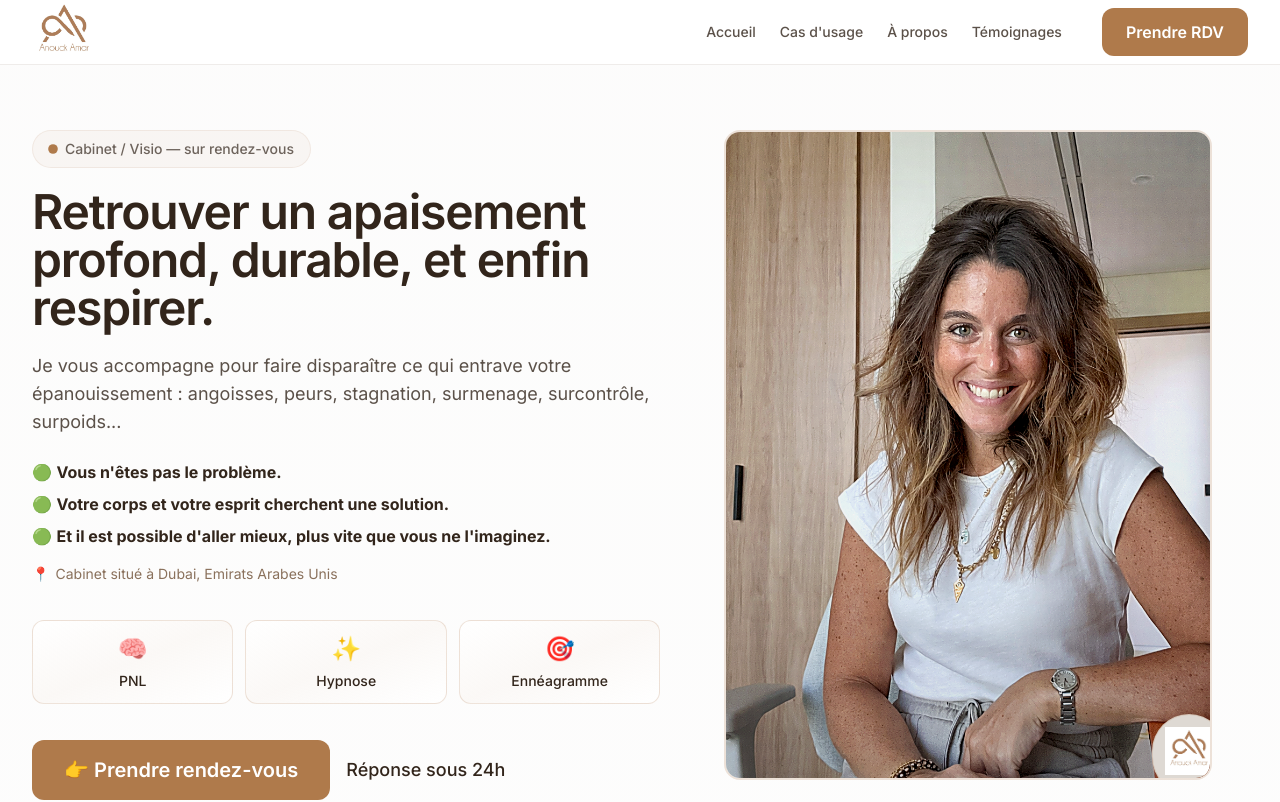
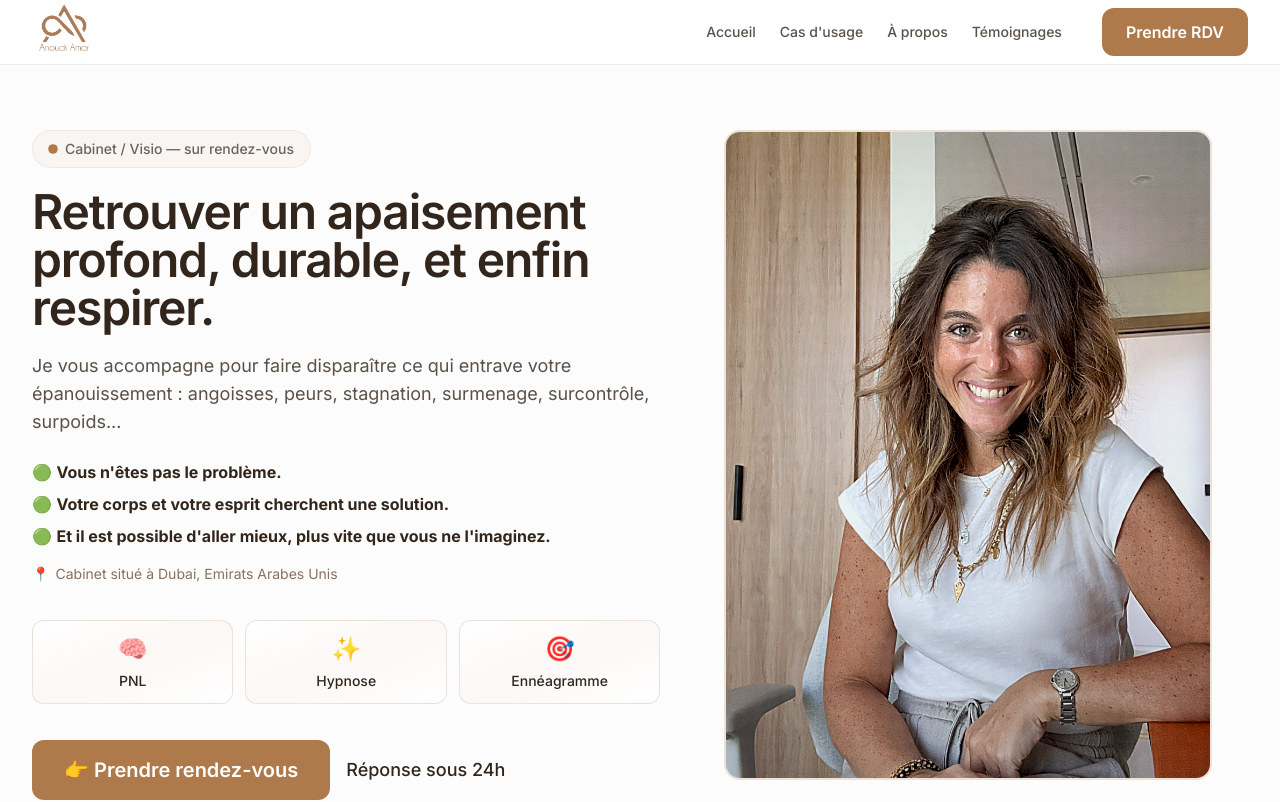
Before and after one commit to ilanamar26-code/anoucksite, a Next.js app: page / in a window 1280 px wide. Shown: the top 802 px of the page. Built offline with nearby package versions, Linux system fonts and the light colour scheme.

Commit message:
Retirer le logo en bas à droite de la photo hero

```diff
--- a/app/page.tsx
+++ b/app/page.tsx
@@ -166,16 +166,6 @@ export default function Home() {
                     quality={90}
                   />
                   <div className="absolute inset-0 bg-gradient-to-t from-black/5 to-transparent" />
-                  {/* Badge avec logo — Animation */}
-                  <motion.div
-                    className="absolute -bottom-4 -right-4 bg-secondary backdrop-blur-sm rounded-full p-3 shadow-soft border border-primary/20"
-                    initial={{ opacity: 0, scale: 0 }}
-                    animate={{ opacity: 1, scale: 1 }}
-                    transition={{ delay: 1.2, duration: 0.5, type: "spring" }}
-                    whileHover={{ scale: 1.1, rotate: 5 }}
-                  >
-                    <Logo size="sm" variant="dark" />
-                  </motion.div>
                 </motion.div>
               </motion.div>
             </div>
```
